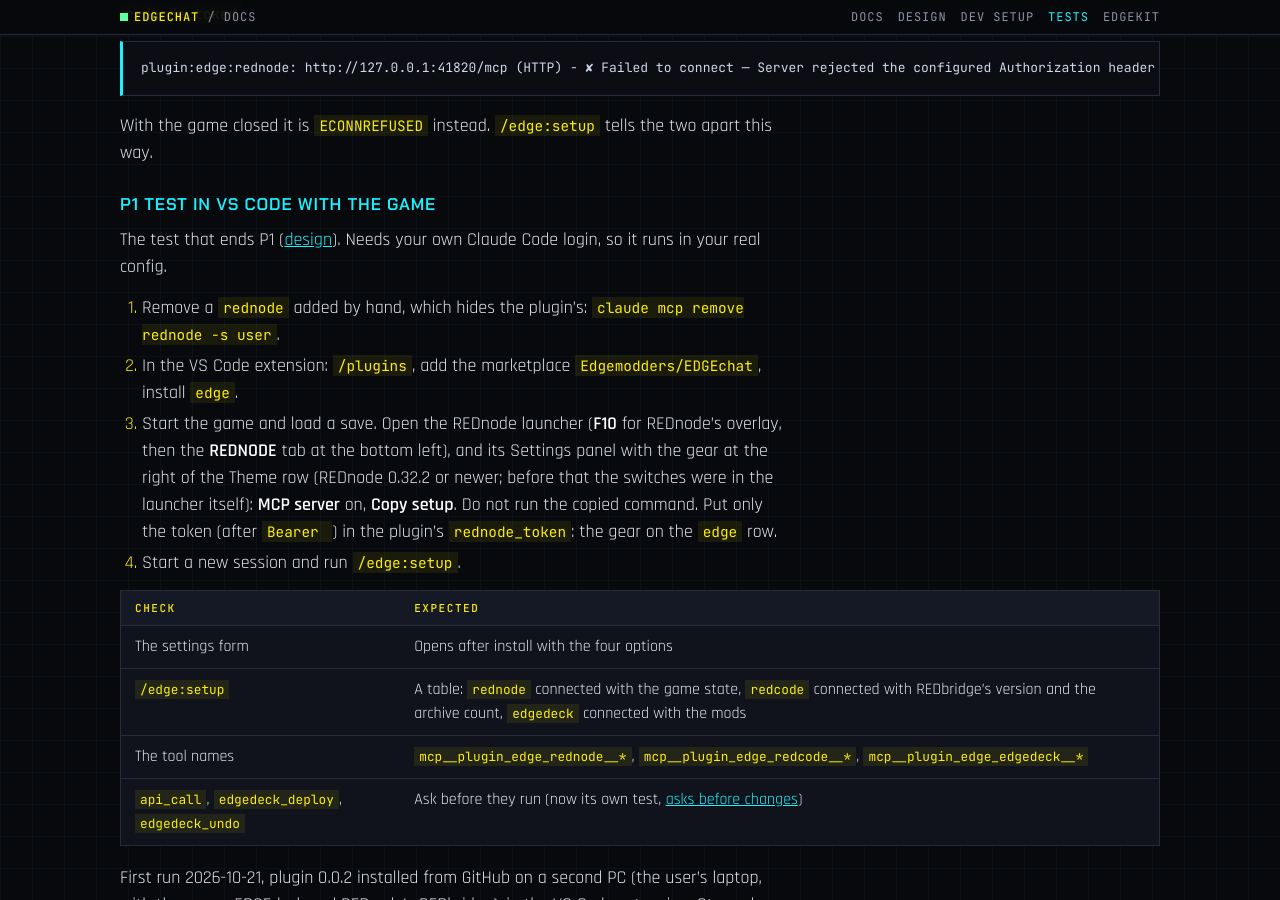
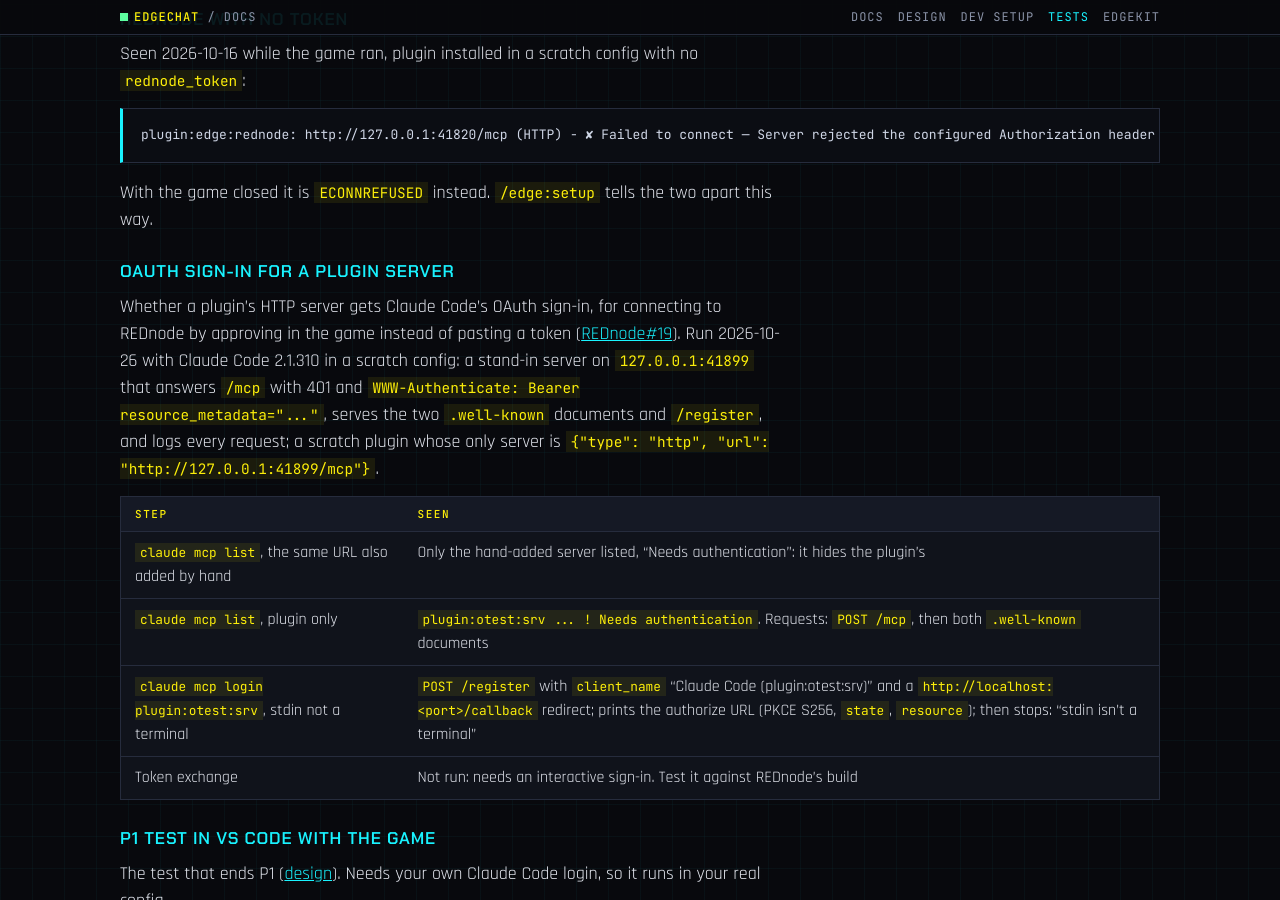
Before and after one commit to Edgemodders/EDGEchat, a Jekyll site: the page built from docs/testing.md, in a window 1280 px wide and 900 px high, scrolled down 7260 px. Built offline with Jekyll 4.4.1, drawn with Linux system fonts in a browser that asks for light colours; our own code applies the rules of GitHub Pages for plain Markdown files; some of the changed text lies outside the part shown.

```diff
--- a/docs/testing.md
+++ b/docs/testing.md
@@ -18,6 +18,7 @@ Last updated 2026-10-23.
 | [edgedeck server through the wrapper](#edgedeck-server-through-the-wrapper) | By hand, over stdio | P1 | 2026-10-23 | Pass |
 | [edgemat server](#edgemat-server) | By hand, over stdio | P1 | 2026-10-23 | Pass |
 | [rednode with no token](#rednode-with-no-token) | CLI, game running | P1 | 2026-10-16 | Seen: HTTP 401 |
+| [OAuth sign-in for a plugin server](#oauth-sign-in-for-a-plugin-server) | CLI, scratch config | P4 | 2026-10-26 | Seen: discovery, registration, authorize URL |
 | [P1 test in VS Code with the game](#p1-test-in-vs-code-with-the-game) | By hand, in a session | P1 | 2026-10-21 | Pass; the ask before deploy failed, fixed in 0.0.5 ([asks before changes](#asks-before-changes)) |
 | [Asks before changes](#asks-before-changes) | By hand, in a session | P1 | 2026-10-23 | Pass |
 | [Changing the game folder](#changing-the-game-folder) | By hand, in a session | P3 | 2026-10-23 | Pass after a restart |
@@ -213,6 +214,17 @@ plugin:edge:rednode: http://127.0.0.1:41820/mcp (HTTP) - ✘ Failed to connect
 
 With the game closed it is `ECONNREFUSED` instead. `/edge:setup` tells the two apart this way.
 
+### OAuth sign-in for a plugin server
+
+Whether a plugin's HTTP server gets Claude Code's OAuth sign-in, for connecting to REDnode by approving in the game instead of pasting a token ([REDnode#19](https://github.com/Edgemodders/REDnode/issues/19)). Run 2026-10-26 with Claude Code 2.1.310 in a scratch config: a stand-in server on `127.0.0.1:41899` that answers `/mcp` with 401 and `WWW-Authenticate: Bearer resource_metadata="..."`, serves the two `.well-known` documents and `/register`, and logs every request; a scratch plugin whose only server is `{"type": "http", "url": "http://127.0.0.1:41899/mcp"}`.
+
+| Step | Seen |
+|---|---|
+| `claude mcp list`, the same URL also added by hand | Only the hand-added server listed, "Needs authentication": it hides the plugin's |
+| `claude mcp list`, plugin only | `plugin:otest:srv ... ! Needs authentication`. Requests: `POST /mcp`, then both `.well-known` documents |
+| `claude mcp login plugin:otest:srv`, stdin not a terminal | `POST /register` with `client_name` "Claude Code (plugin:otest:srv)" and a `http://localhost:<port>/callback` redirect; prints the authorize URL (PKCE S256, `state`, `resource`); then stops: "stdin isn't a terminal" |
+| Token exchange | Not run: needs an interactive sign-in. Test it against REDnode's build |
+
 ### P1 test in VS Code with the game
 
 The test that ends P1 ([design](design.html#phases)). Needs your own Claude Code login, so it runs in your real config.
```
